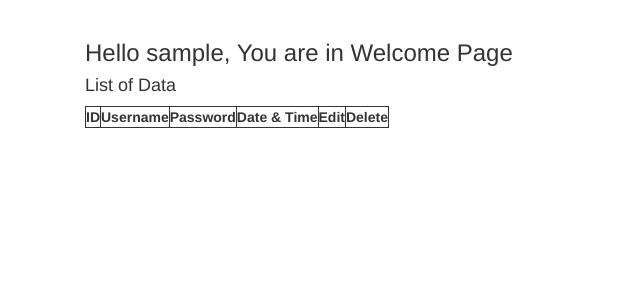
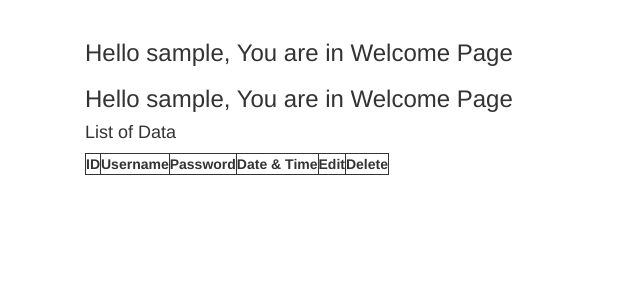
Before and after one commit to surendersingh9/encro, a PHP site: page /1-welcome.php in a window 1280 px wide. Shown: the part 62-362 px from the top of the page, without its empty margins (0-640 px from the left). Run offline with PHP 8.4, Linux system fonts and the light colour scheme; the visitor is signed in with stand-in values (Sample User, id 1); data that the repository does not hold is empty.

Commit message:
update welcome page

```diff
--- a/1-welcome.php
+++ b/1-welcome.php
@@ -35,6 +35,7 @@ if(!isset($_SESSION['userid'])){
   <body>
   <?php require 'files/_nav.php' ?>
   <div class="container">
+  <h3>Hello <?php echo $_SESSION['username']; ?>, You are in Welcome Page</h3>
 
     <h3>Hello <?php echo $_SESSION['username']; ?>, You are in Welcome Page</h3>
     <h4>List of Data </h4>
```
